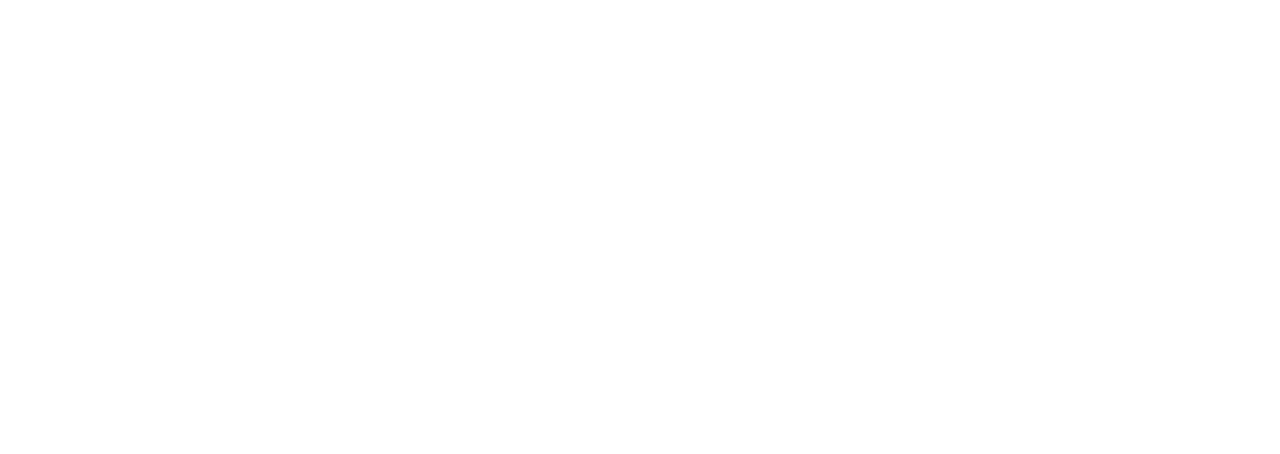
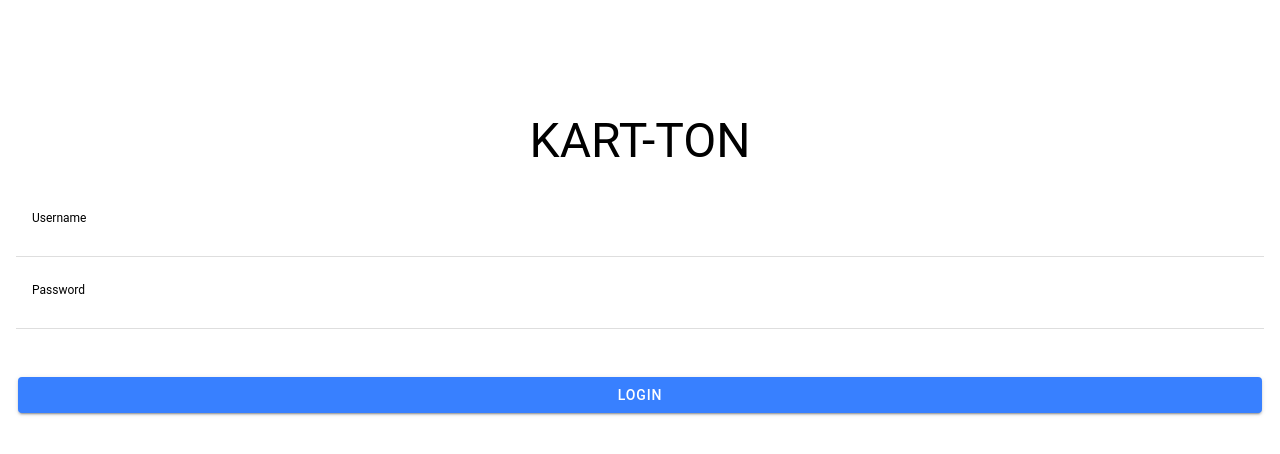
Before and after one commit to atmavi/kart-ton, a React (Create React App) app: page /login in a window 1280 px wide. Shown: the top 454 px of the page. Built offline with nearby package versions, Linux system fonts and the light colour scheme.

Commit message:
Added login page

```diff
--- a/src/App.tsx
+++ b/src/App.tsx
@@ -2,7 +2,9 @@
 import { Redirect, Route } from 'react-router-dom';
 import { IonApp, IonRouterOutlet } from '@ionic/react';
 import { IonReactRouter } from '@ionic/react-router';
+
 import Home from './pages/Home';
+import Login from './pages/Login';
 
 /* Core CSS required for Ionic components to work properly */
 import '@ionic/react/css/core.css';
@@ -28,7 +30,9 @@
     <IonReactRouter>
       <IonRouterOutlet>
         <Route path="/home" component={Home} exact={true} />
-        <Route exact path="/" render={() => <Redirect to="/home" />} />
+        <Route exact path="/" render={() => <Redirect to="/login" />} />
+        <Route path="/login" component={Login} exact={true} />
+        {/* <Route path="/register" component={Register} exact={true} /> */}
       </IonRouterOutlet>
     </IonReactRouter>
   </IonApp>
--- /dev/null
+++ b/src/pages/Login.css
@@ -0,0 +1,11 @@
+.logo {
+   text-transform: uppercase;
+   font-size: 3rem;
+   padding: 1rem 1.5rem;
+   margin-top: 10vh;
+}
+
+
+.login-btn {
+   margin-top: 3rem;
+}
--- /dev/null
+++ b/src/pages/Login.tsx
@@ -0,0 +1,38 @@
+import {
+   IonContent,
+   IonPage,
+   IonItem,
+   IonLabel,
+   IonInput,
+   IonButton
+} from '@ionic/react';
+import React from 'react';
+import './Login.css';
+
+const Login: React.FC = () => {
+   return (
+      <IonPage>
+
+         <IonContent className="ion-padding">
+
+            <div className="logo ion-text-center logo">Kart-Ton</div>
+            <form action="">
+               <IonItem class="ion-margin-top" >
+                  <IonLabel position="stacked">Username</IonLabel>
+                  <IonInput></IonInput>
+               </IonItem>
+
+               <IonItem class="ion-margin-top">
+                  <IonLabel position="stacked">Password</IonLabel>
+                  <IonInput></IonInput>
+               </IonItem>
+
+
+               <IonButton expand="block" className="login-btn">Login</IonButton>
+            </form>
+         </IonContent>
+      </IonPage>
+   );
+};
+
+export default Login;
```
